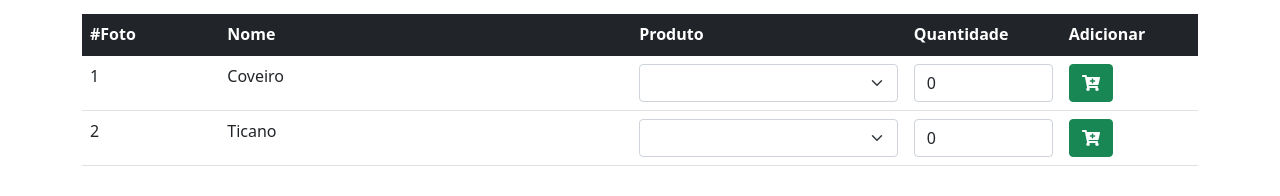
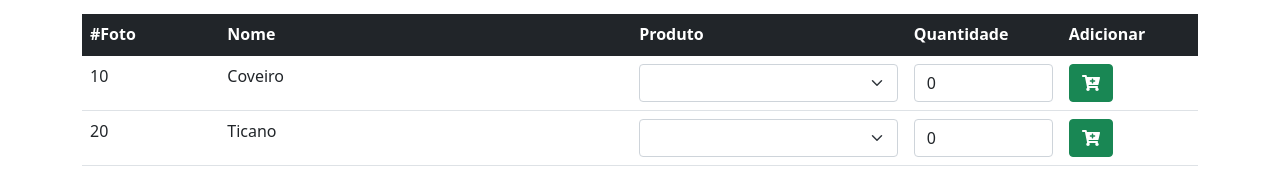
Before and after one commit to juniorsolo/barLamc, an Angular app in the folder angular/barLamc-app/: page /lancamentos in a window 1280 px wide. Shown: the part 160-356 px from the top of the page. Built offline with nearby package versions, Linux system fonts and the light colour scheme.

Commit message:
Criando model para integrantes.

```diff
--- /dev/null
+++ b/angular/barLamc-app/src/app/lancamentos/integrante.model.ts
@@ -0,0 +1,5 @@
+export interface Integrante{
+    id: number;
+    nome: string;
+    foto: string;
+}
--- a/angular/barLamc-app/src/app/lancamentos/lancamento.impl.model.ts
+++ b/angular/barLamc-app/src/app/lancamentos/lancamento.impl.model.ts
@@ -1,11 +1,10 @@
-import { Produto } from "../estoque/produtos/produto.model";
 import { Lancamento } from "./lancamento.model";
 
 export class LancamentoImpl implements Lancamento{
 
     constructor(
         public idIntegrante: number,
-        public produto: Produto,
+        public idProduto: number,
         public quantidade: number){}
 
 
--- a/angular/barLamc-app/src/app/lancamentos/lancamento.model.ts
+++ b/angular/barLamc-app/src/app/lancamentos/lancamento.model.ts
@@ -2,6 +2,6 @@ import { Produto } from "../estoque/produtos/produto.model";
 
 export interface Lancamento{
     idIntegrante: number;
-    produto: Produto;
+    idProduto: number;
     quantidade: number;
 }
--- a/angular/barLamc-app/src/app/lancamentos/lancamentos.component.html
+++ b/angular/barLamc-app/src/app/lancamentos/lancamentos.component.html
@@ -17,42 +17,25 @@
       </tr>
     </thead>
     <tbody>
-      <tr >
-        <td scope="row">1</td>
-        <td>Coveiro</td>
+      <tr *ngFor="let inte of integrantesLanc">
+        <td scope="row">{{inte.id}}</td>
+        <td>{{inte.nome}}</td>
         <td>
-          <select  class="form-select" [(ngModel)]="lancamento.produto" aria-label="Default select example">
+          <select  class="form-select" [(ngModel)]="lancamento.idProduto" aria-label="Default select example">
             <option [disabled]="true" >Escolha um produto...</option>
-            <option *ngFor="let p of produtosLanc" [ngValue]="p">
-              {{p.nome}}
-            </option>
-          </select>
-      </td>
-        <td><input type="number" class="form-control" min="1" max="5" [(ngModel)]="lancamento.quantidade"></td>
-        <td>
-          <button type="button" class="btn btn-success" (click)="adicionaConsumo()">
-            <fa-icon [icon]="carrinhoCompra"></fa-icon>
-          </button>
-      </td>
-      </tr>
-      <tr >
-        <td scope="row">2</td>
-        <td>Ticano</td>
-        <td>
-          <select class="form-select" (ngModel)="lancamento.produto" aria-label="Default select example">
-            <option [disabled]="true">Escolha um produto...</option>
-            <option *ngFor="let p of produtosLanc" [ngValue]="p">
+            <option *ngFor="let p of produtosLanc" [ngValue]="p.id">
               {{p.nome}}
             </option>
           </select>
         </td>
-        <td><input type="number" class="form-control" min="1" max="5" [(ngModel)]="lancamento.quantidade"></td>
-        <td>
-           <button type="button" class="btn btn-success"  (click)="adicionaConsumo()">
-            <fa-icon [icon]="carrinhoCompra"></fa-icon>
-           </button>
+          <td><input type="number" class="form-control" min="1" max="5" [(ngModel)]="lancamento.quantidade"></td>
+          <td>
+            <button type="button" class="btn btn-success" (click)="adicionaConsumo()">
+              <fa-icon [icon]="carrinhoCompra"></fa-icon>
+            </button>
         </td>
       </tr>
+
 
     </tbody>
   </table>
--- a/angular/barLamc-app/src/app/lancamentos/lancamentos.component.ts
+++ b/angular/barLamc-app/src/app/lancamentos/lancamentos.component.ts
@@ -2,6 +2,7 @@ import { Component, OnInit } from '@angular/core';
 import { faCartPlus } from '@fortawesome/free-solid-svg-icons';
 import { ProdutoImpl } from '../estoque/produtos/produto.Impl.modal';
 import { Produto } from '../estoque/produtos/produto.model';
+import { Integrante } from './integrante.model';
 import { LancamentoImpl } from './lancamento.impl.model';
 
 
@@ -16,7 +17,7 @@ export class LancamentosComponent implements OnInit {
   seletedProduto!: ProdutoImpl;
   lancamento: LancamentoImpl = {
         idIntegrante: 0,
-        produto: { id: 0 , nome: '', quantidade:0},
+        idProduto: 0,
         quantidade: 0
   };
 
@@ -39,13 +40,26 @@ export class LancamentosComponent implements OnInit {
 
   ];
 
+  integrantesLanc: Integrante[]=[
+    {
+       id: 10,
+       nome: 'Coveiro',
+       foto: ''
+    },
+    {
+      id: 20,
+      nome: 'Ticano',
+      foto: ''
+   }
+  ];
+
   constructor() { }
 
   ngOnInit() {
   }
 
   adicionaConsumo(){
-    console.log('produto id:' + this.lancamento.produto.id + '  qtd:' + this.lancamento.quantidade);
+    console.log('produto id:' + this.lancamento.idProduto + '  qtd:' + this.lancamento.quantidade);
   }
 
 }
```
Also changed, not shown: angular/barLamc-app/src/app/lancamentos/integrante.impl.model.ts (added, +10 -0 lines).
